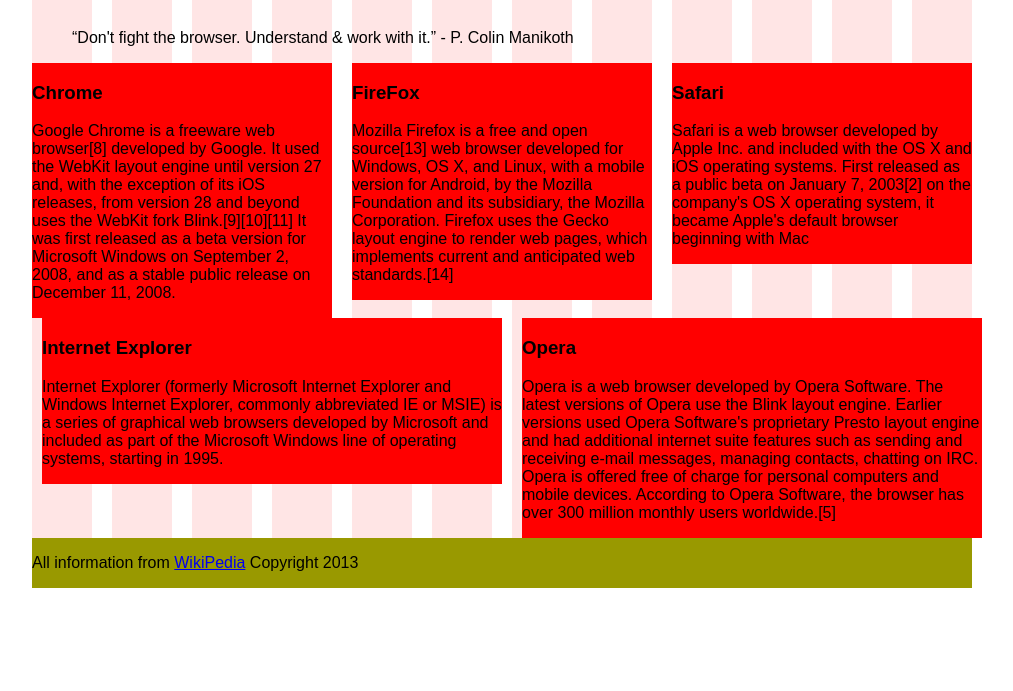
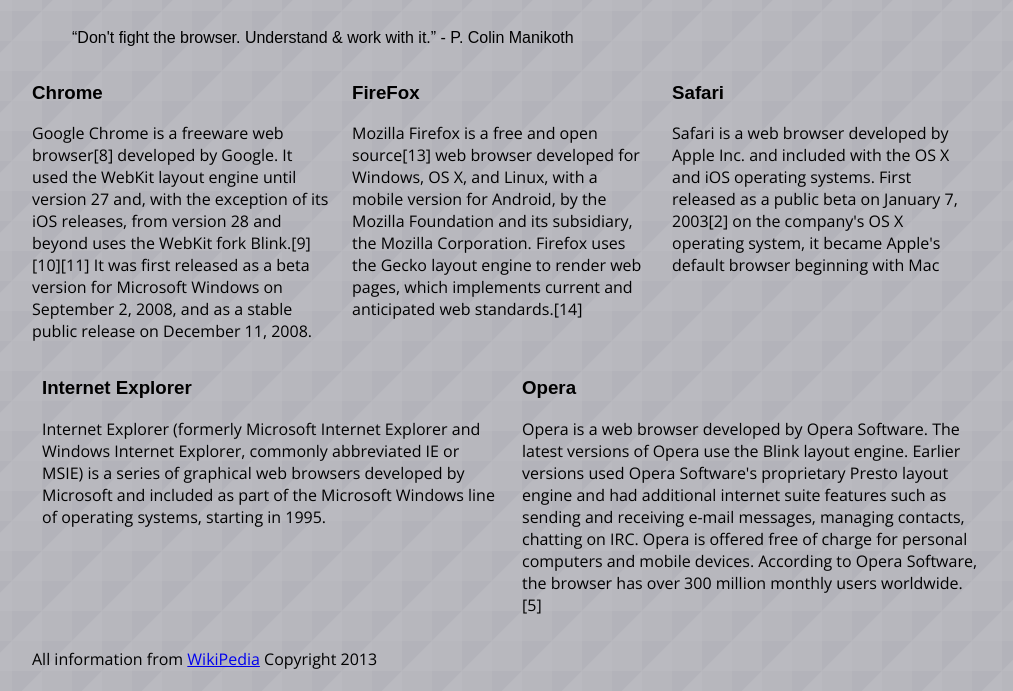
Before and after one commit to kberg8/Midterm-Refresher, a plain HTML site: page index.html in a window 1280 px wide. Shown: the part 109-800 px from the top of the page, without its empty margins (138-1151 px from the left). Drawn offline with nearby package versions, Linux system fonts and the light colour scheme.

Commit message:
5. Background Image

```diff
--- a/css/styles.css
+++ b/css/styles.css
@@ -1,12 +1,22 @@
 /* Stylesheet */
 
-footer {
-	background: #990;
+body{
+	background: url("../img/bg.png");
 	}
 
-	section {
-	background: red;
-		}
+
+p {
+	font-family: 'Open Sans', sans-serif;
+	}
+
+footer {
+
+	}
+
+section {
+
+	}
+
 
 /* Help Class to Show Grid */
 .showgrid {
--- a/index.html
+++ b/index.html
@@ -7,15 +7,15 @@
 	<title>Midterm Refresher : Browsers</title>
 
 	<link href="favicon.ico" rel="icon" type="image/x-icon" />
-
 	<link rel="stylesheet" href="css/normalize.css" />
 	<link rel="stylesheet" href="css/960.css" />
+    <link href='http://fonts.googleapis.com/css?family=Open+Sans' rel='stylesheet' type='text/css'>
 	<link rel="stylesheet" href="css/styles.css" />
 
 </head>
 <body>
 
-<div class="container_12 showgrid">
+<div class="container_12">
 
 <!-- Header -->
 
```
